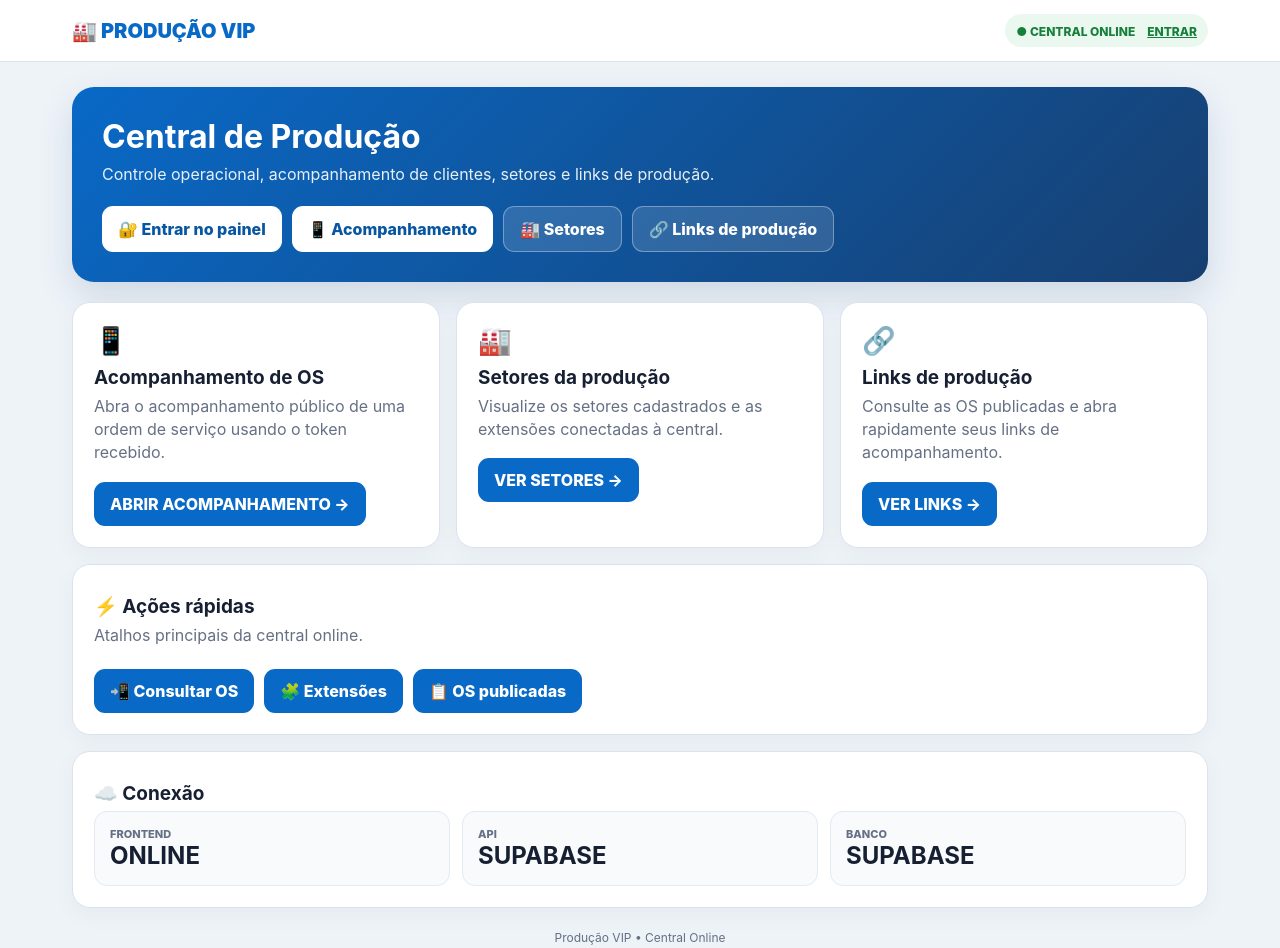
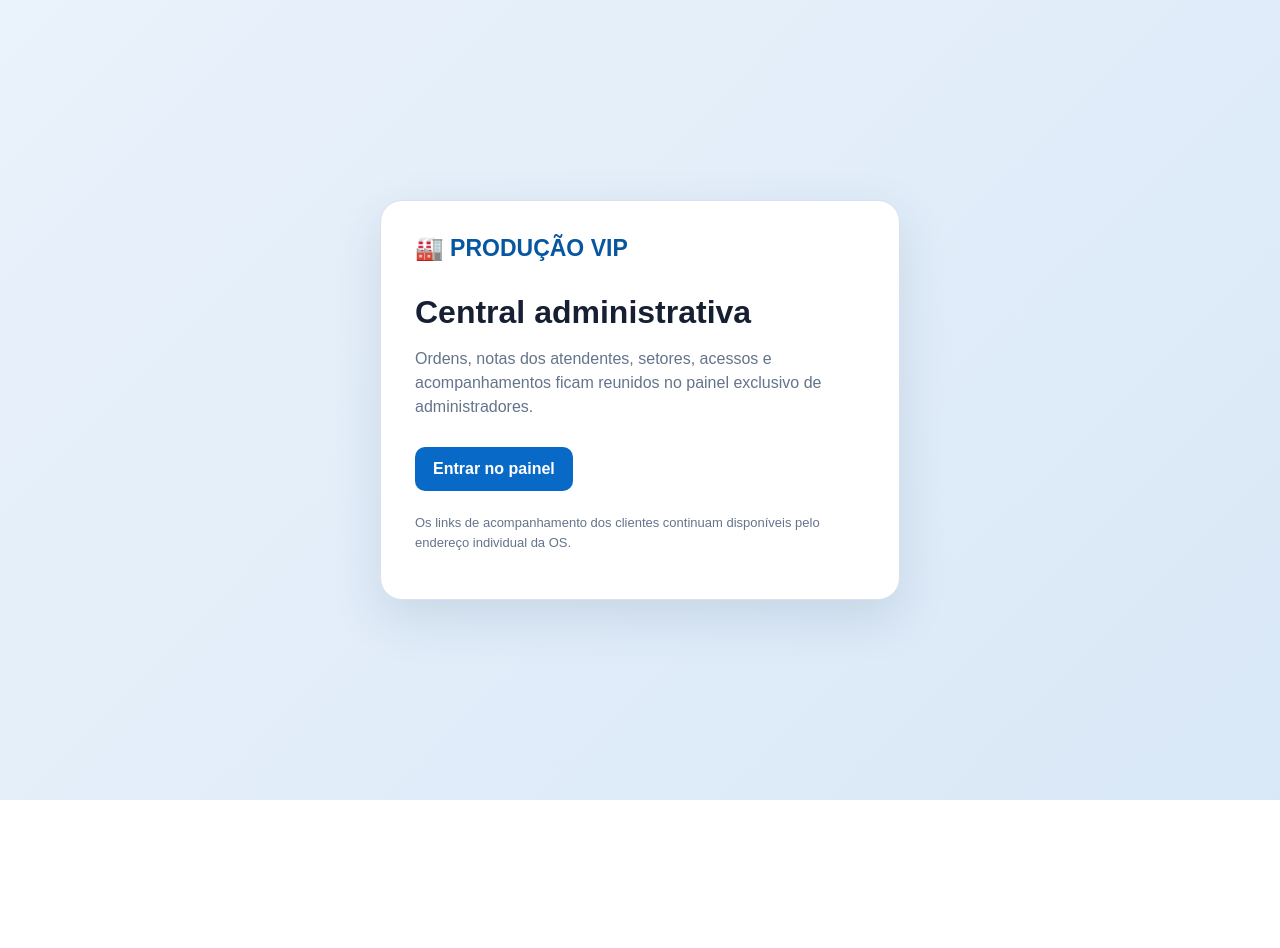
Before and after one commit to walansanches71-creator/sanches-, a plain HTML site: page index.html in a window 1280 px wide. After the commit the page ends 800 px from the top, so only its background shows below. Drawn offline with Linux system fonts and the light colour scheme.

Commit message:
Restringe atalhos administrativos ao painel

```diff
--- a/index.html
+++ b/index.html
@@ -1,40 +1,2 @@
 <!doctype html>
-<html lang="pt-BR">
-<head>
-<meta charset="utf-8"><meta name="viewport" content="width=device-width,initial-scale=1">
-<title>Produção VIP — Central Online</title>
-<style>
-*{box-sizing:border-box}body{margin:0;font-family:Inter,Arial,sans-serif;background:#eef3f8;color:#172033}
-.top{background:#fff;border-bottom:1px solid #dbe3ef;position:sticky;top:0;z-index:5}.nav{max-width:1180px;margin:auto;padding:14px 22px;display:flex;align-items:center;justify-content:space-between;gap:15px}.brand{font-weight:950;font-size:20px;color:#0969c7}.live{font-size:12px;font-weight:800;color:#16803a;background:#eaf8ef;padding:8px 11px;border-radius:999px}
-.wrap{max-width:1180px;margin:auto;padding:25px 22px 45px}.hero{background:linear-gradient(135deg,#0969c7,#173f70);color:white;border-radius:22px;padding:30px;margin-bottom:20px;box-shadow:0 14px 35px #173f7025}.hero h1{margin:0 0 8px;font-size:32px}.hero p{margin:0;opacity:.9}.actions{display:flex;flex-wrap:wrap;gap:10px;margin-top:22px}.btn{border:0;border-radius:11px;padding:12px 16px;text-decoration:none;font-weight:850;cursor:pointer;display:inline-flex;align-items:center;gap:7px}.primary{background:#fff;color:#0756a1}.secondary{background:#ffffff22;color:#fff;border:1px solid #ffffff55}.grid{display:grid;grid-template-columns:repeat(auto-fit,minmax(250px,1fr));gap:16px}.card{background:#fff;border:1px solid #dbe3ef;border-radius:18px;padding:21px;box-shadow:0 7px 24px #1720330a}.icon{font-size:27px}.card h2{margin:9px 0 6px;font-size:19px}.card p{margin:0 0 17px;color:#667085;line-height:1.45}.card .btn{background:#0969c7;color:#fff}.wide{margin-top:16px}.stats{display:grid;grid-template-columns:repeat(3,1fr);gap:12px}.stat{background:#f8fafc;border:1px solid #e5eaf1;border-radius:13px;padding:15px}.stat small{display:block;color:#667085;font-size:11px;font-weight:800;text-transform:uppercase}.stat b{font-size:24px}.footer{margin-top:22px;text-align:center;color:#667085;font-size:12px}@media(max-width:650px){.nav{padding:12px 15px}.wrap{padding:18px 15px 35px}.hero h1{font-size:27px}.stats{grid-template-columns:1fr}}
-</style>
-</head>
-<body>
-<header class="top"><nav class="nav"><div class="brand">🏭 PRODUÇÃO VIP</div><div class="live">● CENTRAL ONLINE　<a style="color:inherit" href="login.html">ENTRAR</a></div></nav></header>
-<main class="wrap">
-<section class="hero">
-<h1>Central de Produção</h1>
-<p>Controle operacional, acompanhamento de clientes, setores e links de produção.</p>
-<div class="actions">
-<a class="btn primary" href="login.html">🔐 Entrar no painel</a><a class="btn primary" href="acompanhamento.html">📱 Acompanhamento</a>
-<a class="btn secondary" href="setores.html?origem=central">🏭 Setores</a>
-<a class="btn secondary" href="links.html?origem=central">🔗 Links de produção</a>
-</div>
-</section>
-<section class="grid">
-<article class="card"><div class="icon">📱</div><h2>Acompanhamento de OS</h2><p>Abra o acompanhamento público de uma ordem de serviço usando o token recebido.</p><a class="btn" href="acompanhamento.html">ABRIR ACOMPANHAMENTO →</a></article>
-<article class="card"><div class="icon">🏭</div><h2>Setores da produção</h2><p>Visualize os setores cadastrados e as extensões conectadas à central.</p><a class="btn" href="setores.html?origem=central">VER SETORES →</a></article>
-<article class="card"><div class="icon">🔗</div><h2>Links de produção</h2><p>Consulte as OS publicadas e abra rapidamente seus links de acompanhamento.</p><a class="btn" href="links.html?origem=central">VER LINKS →</a></article>
-</section>
-<section class="card wide">
-<h2>⚡ Ações rápidas</h2><p>Atalhos principais da central online.</p>
-<div class="actions">
-<a class="btn" style="background:#0969c7;color:#fff" href="acompanhamento.html">📲 Consultar OS</a>
-<a class="btn" style="background:#0969c7;color:#fff" href="setores.html?origem=central">🧩 Extensões</a>
-<a class="btn" style="background:#0969c7;color:#fff" href="links.html?origem=central">📋 OS publicadas</a>
-</div>
-</section>
-<section class="card wide"><h2>☁️ Conexão</h2><div class="stats"><div class="stat"><small>Frontend</small><b>ONLINE</b></div><div class="stat"><small>API</small><b>SUPABASE</b></div><div class="stat"><small>Banco</small><b>SUPABASE</b></div></div></section>
-<div class="footer">Produção VIP • Central Online</div>
-</main>
-</body></html>
+<html lang="pt-BR"><head><meta charset="utf-8"><meta name="viewport" content="width=device-width,initial-scale=1"><title>Produção VIP</title><style>*{box-sizing:border-box}body{margin:0;min-height:100vh;display:grid;place-items:center;background:linear-gradient(135deg,#eaf2fb,#d9e8f7);font:16px Arial;color:#172033}.card{width:min(520px,92vw);background:#fff;border:1px solid #d8e2ef;border-radius:22px;padding:34px;box-shadow:0 18px 50px #193c6420}.brand{font-weight:900;color:#0756a1;font-size:23px}h1{margin:32px 0 8px}p{color:#64748b;line-height:1.5}.btn{display:inline-block;margin-top:12px;padding:13px 18px;border-radius:10px;background:#0969c7;color:white;font-weight:800;text-decoration:none}.tip{font-size:13px;margin-top:22px}</style></head><body><main class="card"><div class="brand">🏭 PRODUÇÃO VIP</div><h1>Central administrativa</h1><p>Ordens, notas dos atendentes, setores, acessos e acompanhamentos ficam reunidos no painel exclusivo de administradores.</p><a class="btn" href="/login.html">Entrar no painel</a><p class="tip">Os links de acompanhamento dos clientes continuam disponíveis pelo endereço individual da OS.</p></main></body></html>
```
